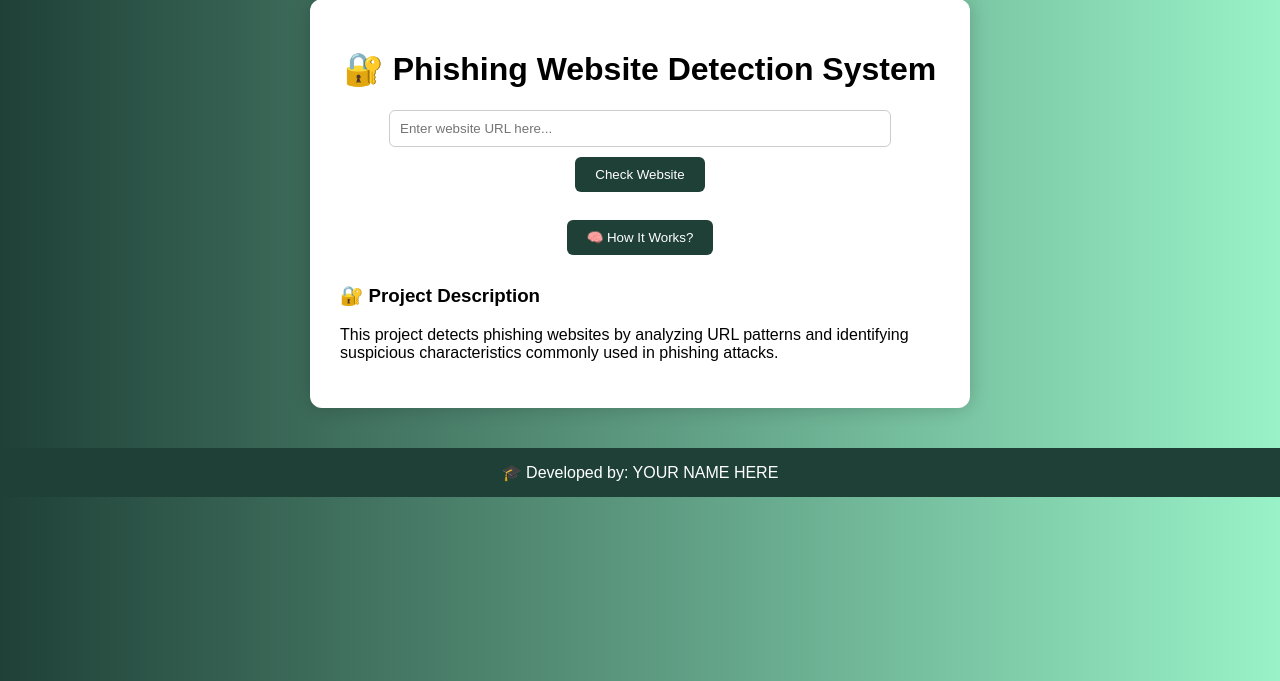
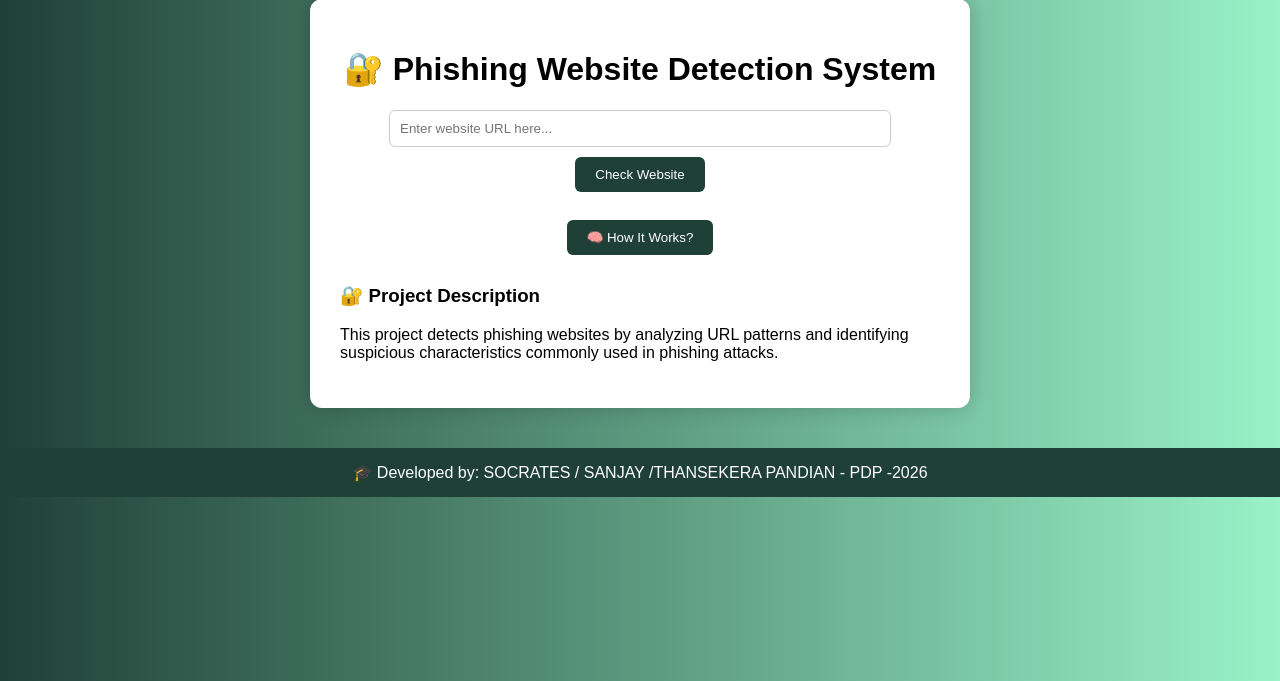
Before and after one commit to Shekwara/phishing-detection-system, a Flask app: page / in a window 1280 px wide. Shown: the part 61-742 px from the top of the page. Run offline with Flask 3, Linux system fonts and the light colour scheme.

Commit message:
Update index.html

```diff
--- a/templates/index.html
+++ b/templates/index.html
@@ -145,7 +145,7 @@
 </div>
 
 <div class="footer">
-    🎓 Developed by: YOUR NAME HERE
+    🎓 Developed by: SOCRATES / SANJAY /THANSEKERA PANDIAN - PDP -2026
 </div>
 
 <script>
```
